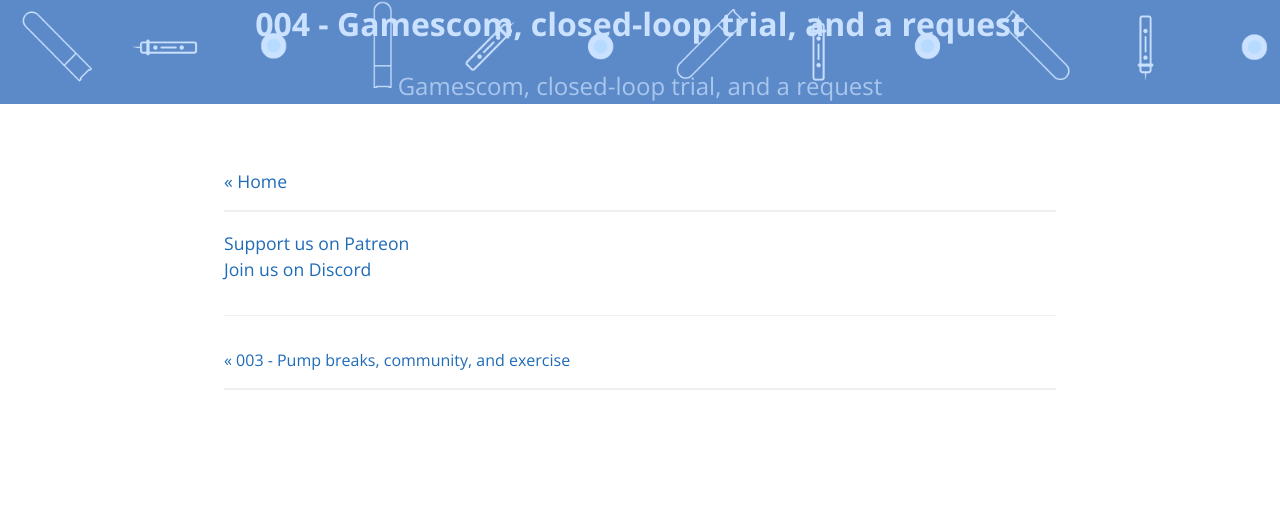
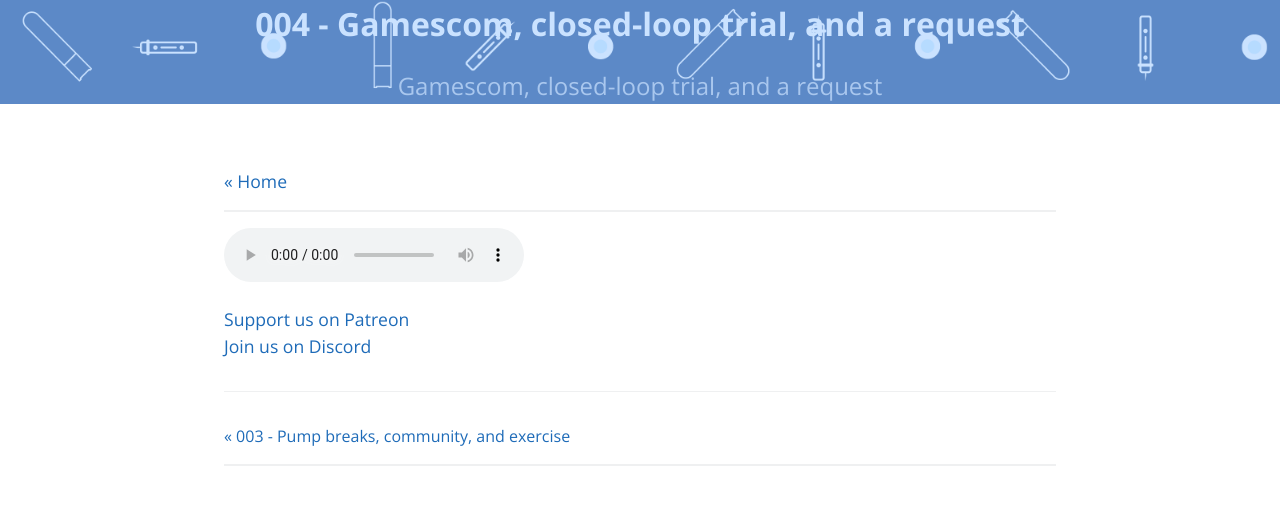
Before and after one commit to cascer1/diacast, a Jekyll site: the page built from _posts/2017-09-24-004.md, in a window 1280 px wide. Shown: the top 505 px of the page. Built offline with Jekyll 4.4.1, drawn with Linux system fonts in a browser that asks for light colours.

Commit message:
add episodes

```diff
--- a/_layouts/post.html
+++ b/_layouts/post.html
@@ -20,8 +20,9 @@
       <a href="{{site.url | relative_url}}">&laquo; Home</a>
       <hr />
 
-      <audio>
-        <source src="{{page.file}}" type="audio/mpeg" draggable="false"  class="audioplayer" />
+      <audio controls>
+        <source src="{{page.file}}" type="audio/mpeg" draggable="false"  class="audioplayer">
+          Your browser is unable to show the media player.
       </audio>
 
       {{ content }}
```
